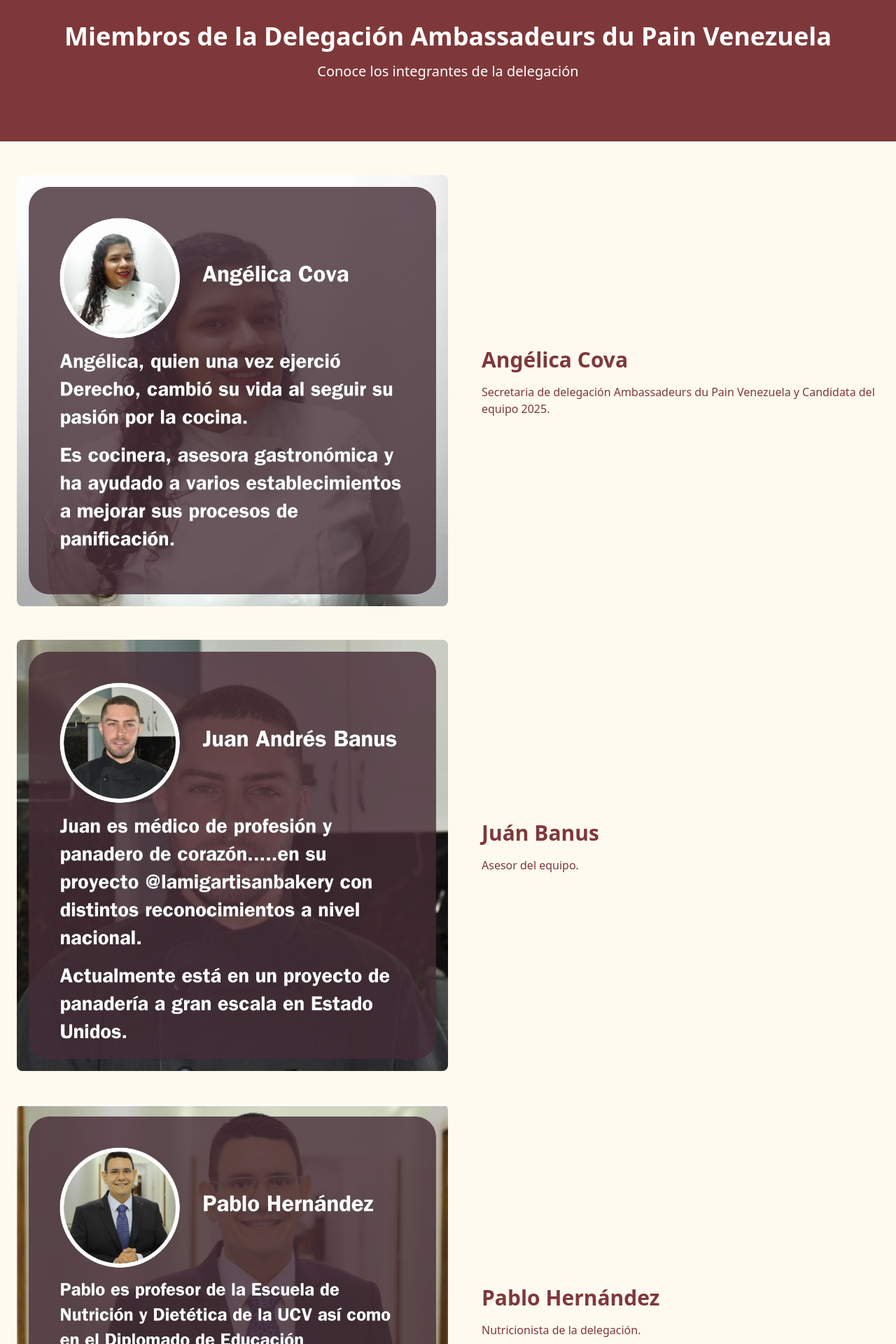
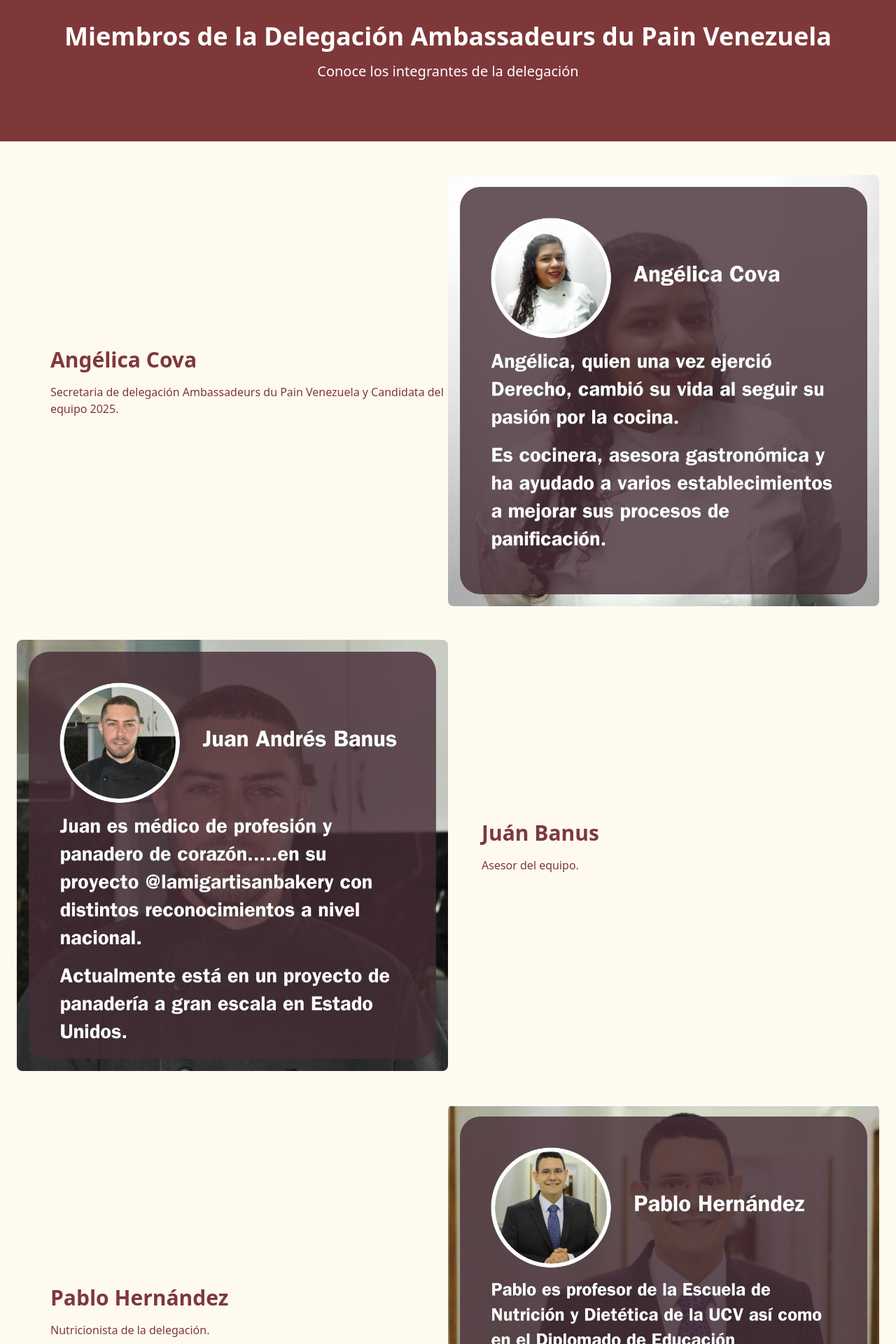
Before and after one commit to ambassadeursdupainvenezuela/ambassadeursdupainvenezuela.github.io, a Jekyll site: the page built from nosotros.html, in a window 1280 px wide. Shown: the part 1686-3606 px from the top of the page at 70% size. Built offline with Jekyll 4.4.1, drawn with Linux system fonts in a browser that asks for light colours; nearby versions of some CDN libraries.

Commit message:
Alternar

```diff
--- a/nosotros.html
+++ b/nosotros.html
@@ -117,12 +117,12 @@ image: /images/delegacion.jpg
 
   <div class="container mx-auto px-6 mb-12">
     <div class="flex flex-col lg:flex-row items-center mb-12">
-      <div class="lg:w-1/2 mb-8 lg:mb-0">
-        <img src="/images/delegacion/4.jpg" alt="Nuestra Historia" class="w-full rounded-lg">
-      </div>
       <div class="lg:w-1/2 lg:pl-12 text-dark">
         <h2 class="text-3xl font-bold mb-4 text-primary">Angélica Cova</h2>
         <p class="mb-6">Secretaria de delegación Ambassadeurs du Pain Venezuela y Candidata del equipo 2025.</p>
+      </div>
+      <div class="lg:w-1/2 mb-8 lg:mb-0">
+        <img src="/images/delegacion/4.jpg" alt="Nuestra Historia" class="w-full rounded-lg">
       </div>
     </div>
   </div>
@@ -141,12 +141,12 @@ image: /images/delegacion.jpg
 
   <div class="container mx-auto px-6 mb-12">
     <div class="flex flex-col lg:flex-row items-center mb-12">
-      <div class="lg:w-1/2 mb-8 lg:mb-0">
-        <img src="/images/delegacion/6.jpg" alt="Nuestra Historia" class="w-full rounded-lg">
-      </div>
       <div class="lg:w-1/2 lg:pl-12 text-dark">
         <h2 class="text-3xl font-bold mb-4 text-primary">Pablo Hernández</h2>
         <p class="mb-6">Nutricionista de la delegación.</p>
+      </div>
+      <div class="lg:w-1/2 mb-8 lg:mb-0">
+        <img src="/images/delegacion/6.jpg" alt="Nuestra Historia" class="w-full rounded-lg">
       </div>
     </div>
   </div>
```
